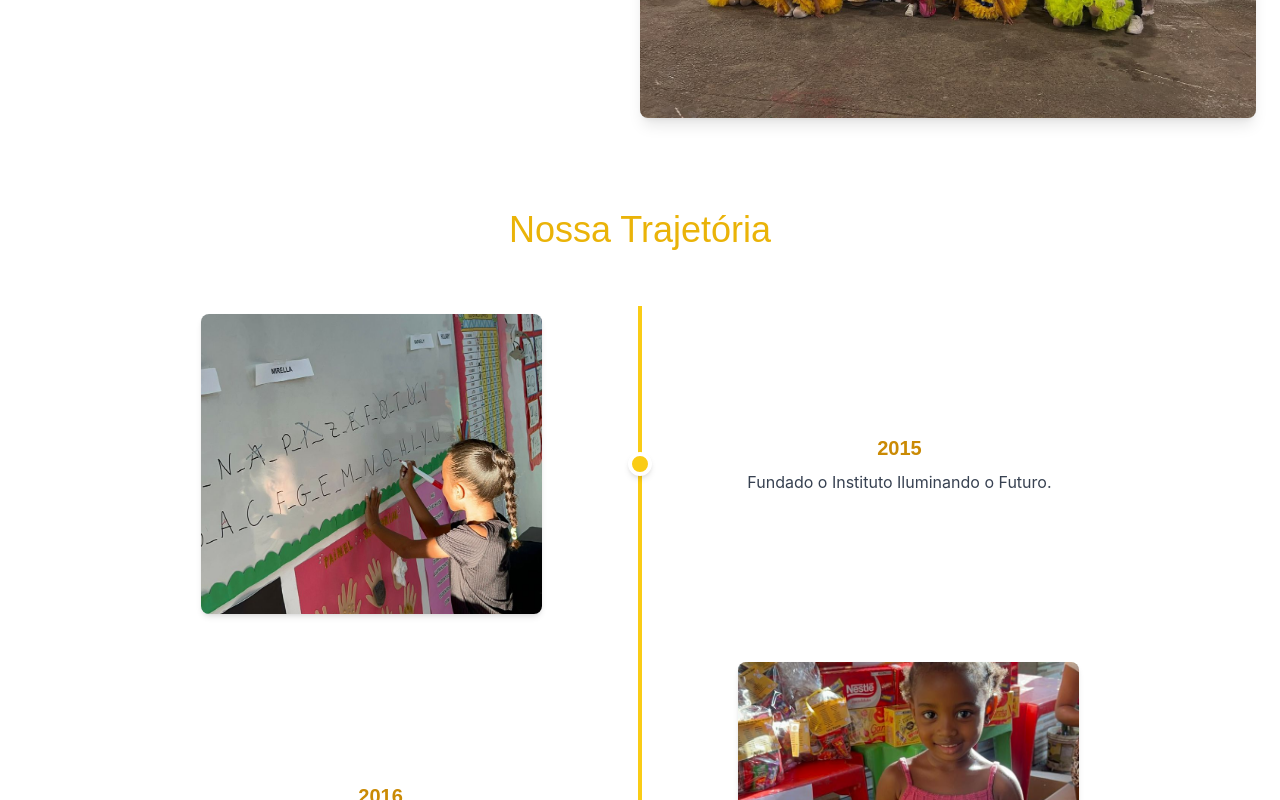
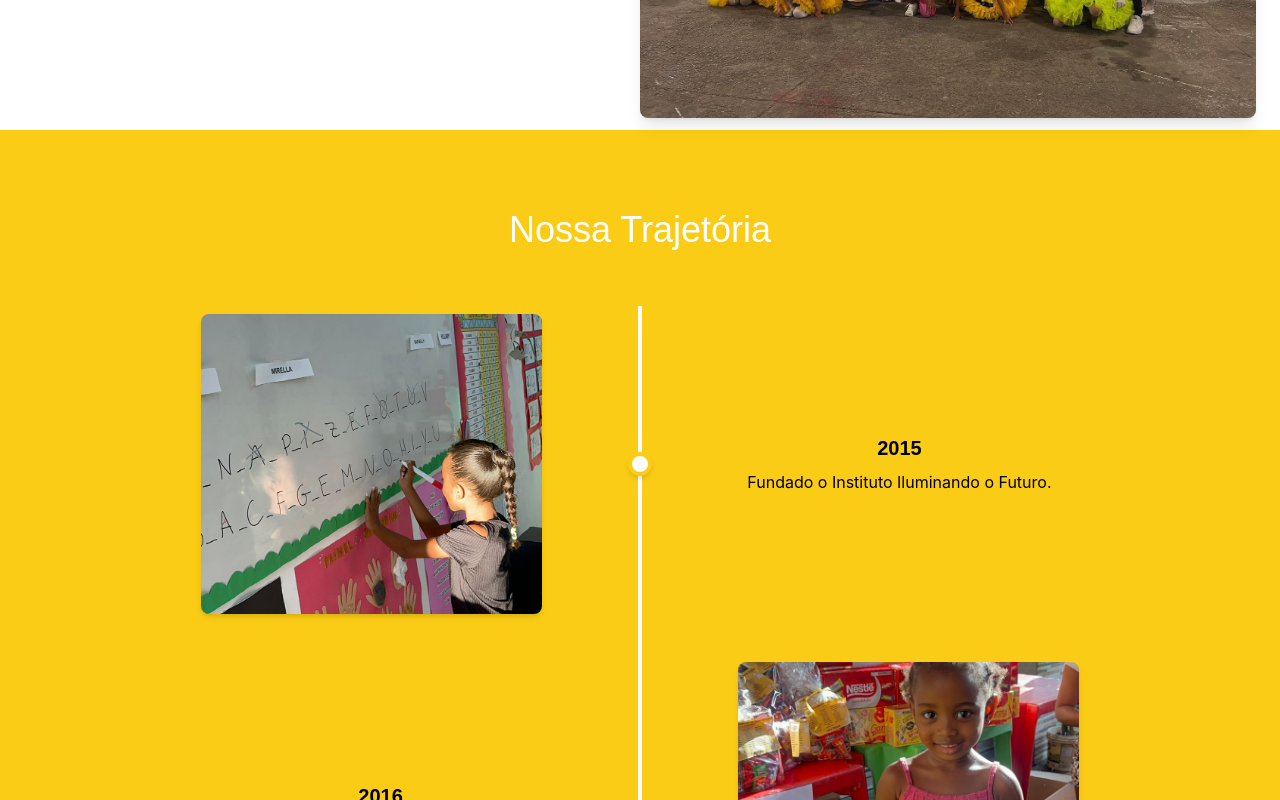
Before and after one commit to devcleber1/iluminando, a React (Vite) app: page / in a window 1280 px wide. Shown: the part 2580-3380 px from the top of the page. Built offline with nearby package versions, Linux system fonts and the light colour scheme.

Commit message:
Finalização da página de quem somos

```diff
--- a/src/Pages/WhoWeAre/About.jsx
+++ b/src/Pages/WhoWeAre/About.jsx
@@ -111,7 +111,7 @@ export default function QuemSomos() {
             },
           }}
         >
-          <p className="text-lg leading-relaxed text-gray-700">
+          <p className="text-lg font-body leading-relaxed text-gray-700">
             Iluminando o Futuro é uma organização dedicada ao desenvolvimento
             social e à transformação de vidas. Acreditamos no poder do
             conhecimento para mudar realidades e construir um futuro mais
@@ -164,7 +164,7 @@ export default function QuemSomos() {
               >
                 {title}
               </motion.h3>
-              <p className="text-lg text-gray-700 leading-relaxed">{desc}</p>
+              <p className="text-lg font-body text-gray-700 leading-relaxed">{desc}</p>
             </div>
 
             <motion.img
@@ -182,10 +182,10 @@ export default function QuemSomos() {
       </section>
 
       {/* Linha do tempo estilo escada */}
-      <section className="bg-white py-20 px-4 sm:px-6">
+      <section className="bg-yellow-400 py-20 px-4 sm:px-6">
         <div className="max-w-5xl mx-auto relative">
           <motion.h2
-            className="text-4xl font-title text-yellow-500 text-center mb-16 cursor-default select-none"
+            className="text-4xl font-title text-white text-center mb-16 cursor-default select-none"
             initial={{ opacity: 0, y: 20 }}
             whileInView={{ opacity: 1, y: 0 }}
             viewport={{ once: true }}
@@ -194,7 +194,7 @@ export default function QuemSomos() {
             Nossa Trajetória
           </motion.h2>
 
-          <div className="hidden md:block absolute left-1/2 top-24 -translate-x-1/2 h-[calc(100%-6rem)] border-l-4 border-yellow-400" />
+          <div className="hidden md:block absolute left-1/2 top-24 -translate-x-1/2 h-[calc(100%-6rem)] border-l-4 border-white" />
 
           <div className="flex flex-col space-y-12">
             {timelineItems.map(({ ano, evento, img }, idx) => {
@@ -218,14 +218,14 @@ export default function QuemSomos() {
                     variants={timelineChildVariants}
                   >
                     <motion.h4
-                      className="text-xl font-title text-yellow-600 font-semibold mb-2"
-                      whileHover={{ scale: 1.05, color: '#D97706' }}
+                      className="text-xl font-title text-black font-semibold mb-2"
+                      whileHover={{ scale: 1.05, color: '#1F2937' }}
                       transition={{ type: 'spring', stiffness: 300 }}
                     >
                       {ano}
                     </motion.h4>
                     <motion.p
-                      className="text-gray-700 text-base max-w-md"
+                      className="text-black text-base font-body max-w-md"
                       variants={timelineChildVariants}
                     >
                       {evento}
@@ -237,7 +237,7 @@ export default function QuemSomos() {
                     variants={timelineChildVariants}
                   >
                     <motion.div
-                      className="w-6 h-6 bg-yellow-400 rounded-full border-4 border-white shadow-md -mr-4 relative"
+                      className="w-6 h-6 bg-white rounded-full border-4 border-yellow-400 shadow-md -mr-4 relative"
                       style={{ left: '-11px' }}
                       whileHover={{ scale: 1.2, backgroundColor: '#D97706' }}
                       transition={{ type: 'spring', stiffness: 300 }}
@@ -278,7 +278,7 @@ export default function QuemSomos() {
         </motion.h2>
         <motion.a
           href="#doar"
-          className="inline-block px-6 py-4 rounded-lg bg-gradient-to-r from-yellow-500 to-yellow-700 text-white font-semibold text-lg shadow-lg cursor-pointer"
+          className="inline-block px-6 py-4 rounded-lg bg-gradient-to-r from-yellow-500 to-yellow-700 text-white font-menu font-semibold text-lg shadow-lg cursor-pointer"
           variants={ctaVariants}
           initial="hidden"
           animate="visible"
```
